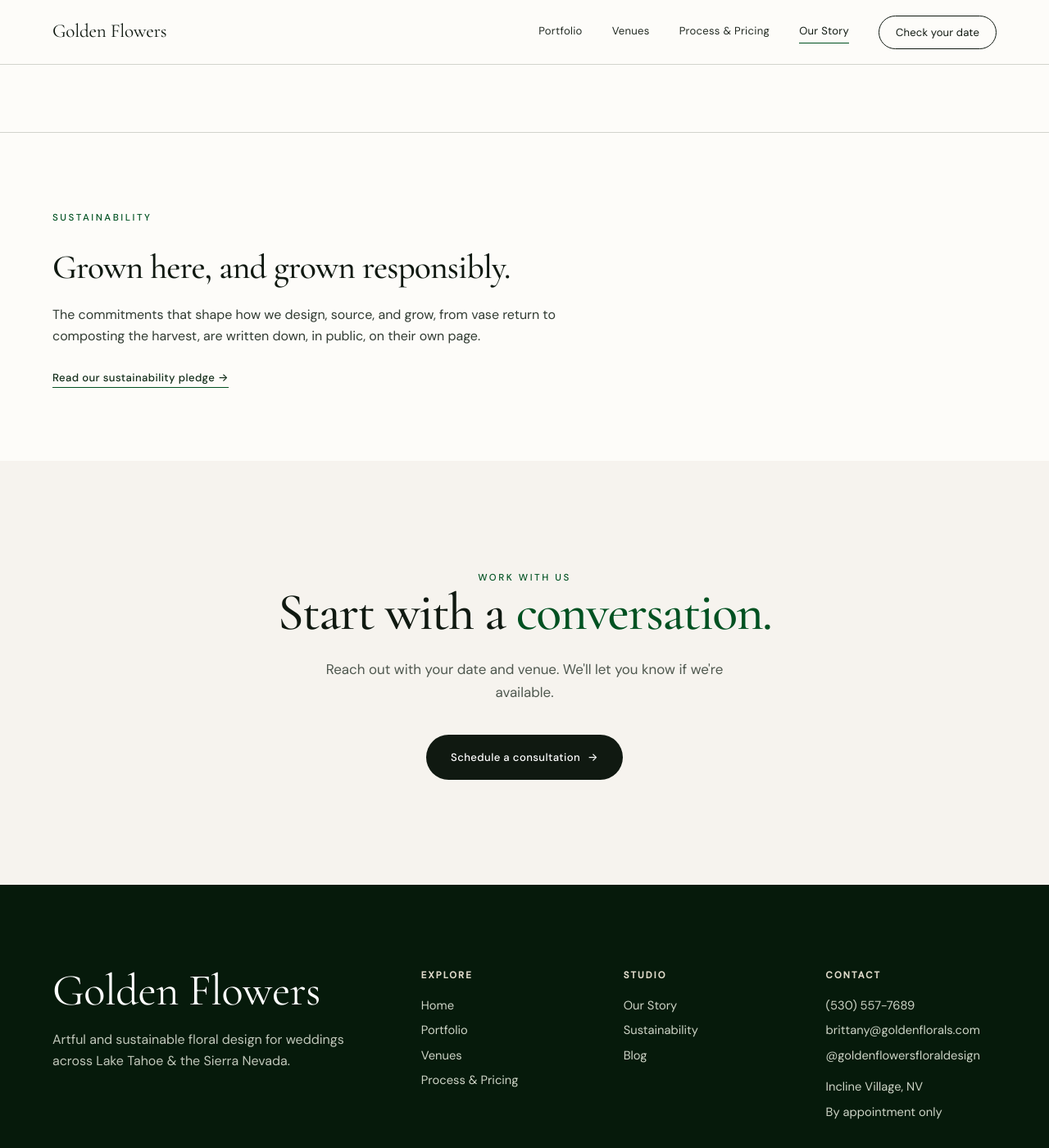
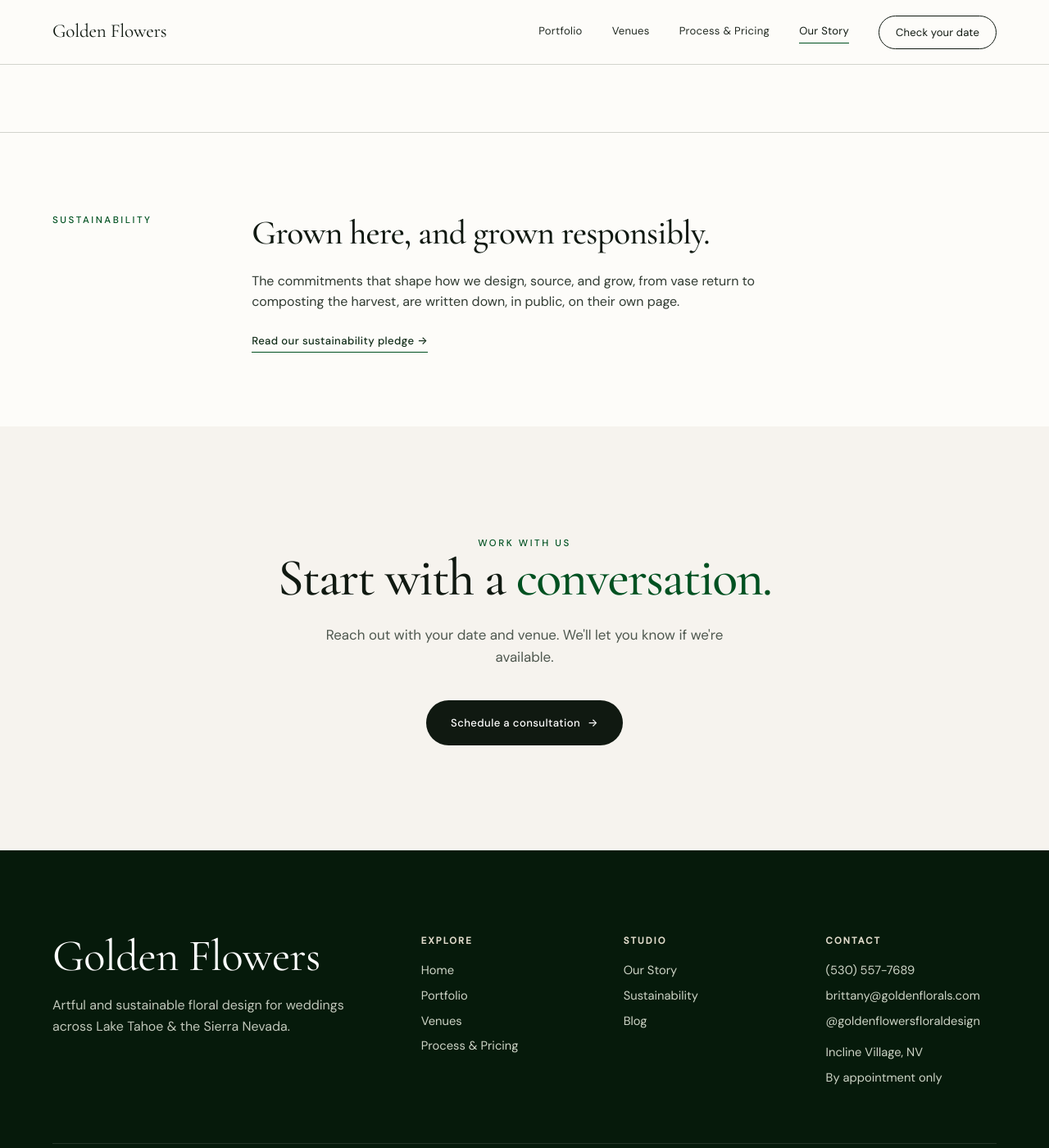
Before and after one commit to jshplhm/goldenflowers, a Jekyll site: the page built from about/index.md, in a window 1280 px wide and 1400 px high, scrolled down 5477 px. Shown: the whole window at 82% size. Built offline with Jekyll 4.4.1, drawn with Linux system fonts in a browser that asks for light colours.

Commit message:
Move eyebrow labels to a margin rail on desktop prose blocks
The home intro's prose ended at 66% of the rail with the label stacked
above it and nothing to its right. Widening the measure was the wrong
fix: 62ch already renders ~75 characters in Cormorant (ch is the width
of "0", and its figures are narrow relative to the lowercase), and
removing the cap gave 117 characters per line.

Instead the label moves out into a margin rail on desktop and the
measure is untouched, so the block spans the rail without the line
length growing. New --lab-rail/--lab-gap tokens keep .intro-band and
.mini on the same axis.

  home intro    66% -> 87% of rail at 1920
  /about .mini  45% -> 66%
  /venues .mini 50% -> 71%

Also left-aligns .faq-list, which was `margin: … auto 0` and so centered
itself under the left-aligned label and heading that introduce it. Both
now land on the page's 282px axis, on /weddings and on every venue page.

Nothing engages below 1025px; tablet and mobile keep the current stack.

Co-Authored-By: Claude Opus 5 <noreply@anthropic.com>

```diff
--- a/assets/css/redesign.css
+++ b/assets/css/redesign.css
@@ -66,6 +66,13 @@
   /* Inline padding that aligns to the text edge of a centered --content-max
      container that itself carries var(--pad) inner padding. */
   --pad-col:calc(max(0px,(100% - var(--content-max))/2) + var(--pad));
+  /* Margin rail for the eyebrow label on desktop prose blocks (.intro-band,
+     .mini). The label sits out in the margin and the prose keeps its reading
+     measure, so the block spans the rail without the line length growing.
+     One definition because the two components must agree, or the home intro
+     and the .mini blocks below it start on different axes. */
+  --lab-rail:clamp(150px,15vw,220px);
+  --lab-gap:clamp(32px,4vw,64px);
 }
 *,*::before,*::after{box-sizing:border-box;margin:0;padding:0;}
 html{scroll-behavior:smooth;scroll-padding-top:calc(var(--nav-h) + 12px);}
@@ -305,22 +312,32 @@ button.txt-link{background:none;border-top:0;border-left:0;border-right:0;cursor
    column. */
 @media(min-width:601px) and (max-width:1024px){.facts .fact-more{grid-column:2;}}
 /* ---------- HOME INTRO ---------- */
-/* Capped at a reading measure (~950px; the rail is 1356px at 1920) and LEFT on
-   the rail, not centered. The home page runs one left axis at 282px from the
-   hero through the photo grid, then switches to centered for the marquee,
-   immersive, testimonial and CTA, then returns left for the footer. Centering
-   this block put it on a third axis between two rail-aligned neighbours, which
-   read as a zigzag at the top of the scroll.
-   The leftover ~690px sits on the right, which is the page's existing idiom:
-   every left-rail block rags out (why heading 888, work heading 1224, footer
-   1265), and this is the smallest of them. Below ~950px the cap stops biting
-   and the prose fills the rail on its own. */
+/* Capped at a reading measure and LEFT on the rail, not centered. The home page
+   runs one left axis at 282px from the hero through the photo grid, then
+   switches to centered for the marquee, immersive, testimonial and CTA, then
+   returns left for the footer. Centering this block put it on a third axis
+   between two rail-aligned neighbours, which read as a zigzag at the top of
+   the scroll.
+   The measure stays put; the LABEL moves out into the margin rail on desktop
+   (see --lab-rail), which spends the leftover width on structure instead of
+   leaving it as an unfinished right edge: 66% -> 87% of the rail at 1920 with
+   the line length unchanged. Below 1025px the label stacks again and the prose
+   fills the rail on its own. */
 .intro{padding-top:clamp(64px,8vw,104px);}
 .intro-band{max-width:none;}
 .intro-side .lab{display:block;margin-bottom:clamp(20px,2.5vw,30px);}
+@media(min-width:1025px){
+  .intro-band{display:grid;grid-template-columns:var(--lab-rail) minmax(0,1fr);column-gap:var(--lab-gap);align-items:start;}
+  /* sits the label's cap height on the first prose baseline */
+  .intro-side{padding-top:13px;}
+  .intro-side .lab{margin-bottom:0;}
+}
 .intro-body p{font-family:var(--d);font-weight:430;font-optical-sizing:auto;font-size:clamp(1.3rem,2.6vw,1.9rem);line-height:1.5;letter-spacing:-.01em;color:var(--ink);text-wrap:pretty;
   /* Capped in ch, not px. A px cap stops biting once the rail is narrower than
-     it, which is exactly what let tablet run to 76 characters per line. */
+     it, which is exactly what let tablet run to 76 characters per line.
+     NOTE: ch is the width of "0", and Cormorant's figures are narrow relative
+     to its lowercase, so 62ch renders ~75 characters. Tune against the rendered
+     count, not this number. */
   max-width:62ch;}
 .intro-body p + p{margin-top:28px;}
 /* The onward link is a paragraph inside .intro-body, so it inherits the big
@@ -749,7 +766,11 @@ body.lb-open{overflow:hidden;}
 .testi-row .quote-card .src{margin-top:auto;}
 
 /* ---------- FAQ ---------- */
-.faq-list{max-width:860px;margin:clamp(32px,4vw,48px) auto 0;}
+/* Left, not centered. The label and <h2> that introduce this list are on the
+   section's left edge; `margin: … auto 0` centered the list under them, so the
+   heading started at the rail edge and its own list started ~250px in. Same
+   markup on /weddings and on every venue page (_layouts/venue.html). */
+.faq-list{max-width:860px;margin:clamp(32px,4vw,48px) 0 0;}
 .faq-card{border-top:1px solid var(--line);}
 .faq-card:last-child{border-bottom:1px solid var(--line);}
 .faq-card summary{list-style:none;cursor:pointer;display:flex;align-items:center;gap:20px;padding:24px 4px;}
@@ -1191,6 +1212,21 @@ body.nav-hidden .venue-breadcrumb{top:0;}
 .mini{max-width:var(--content-max);margin:0 auto;padding:clamp(56px,7vw,90px) var(--pad);}
 .mini h2{font-family:var(--d);font-weight:430;font-optical-sizing:auto;font-size:clamp(1.9rem,3.6vw,2.6rem);letter-spacing:-.02em;margin:16px 0 12px;}
 .mini p{color:var(--fg2);max-width:62ch;line-height:1.6;margin-bottom:24px;}
+/* Same margin-rail treatment as the home intro (--lab-rail). These were the
+   worst instances of it on the site: label stacked on a 62ch paragraph left the
+   text ending at 45% (/about) and 50% (/venues) of the rail. The section is flat
+   markup, so the grid goes on the section and every non-label child is pushed to
+   column 2. */
+@media(min-width:1025px){
+  .mini{display:grid;grid-template-columns:var(--lab-rail) minmax(0,1fr);column-gap:var(--lab-gap);align-items:start;}
+  .mini > .lab{grid-column:1;grid-row:1;padding-top:9px;}
+  .mini > :not(.lab){grid-column:2;}
+  /* The exit link is a grid item now, so without this it stretches the full
+     column and drags its underline across the page. /about uses an <a>,
+     /venues a <button data-consult-open>. */
+  .mini > a,.mini > button{justify-self:start;}
+  .mini h2{margin-top:0;}
+}
 
 /* Touch devices: grow small text-link/footer/menu targets without moving layout
    (padding offset by negative margins; desktop pointer:fine is untouched). */
```
